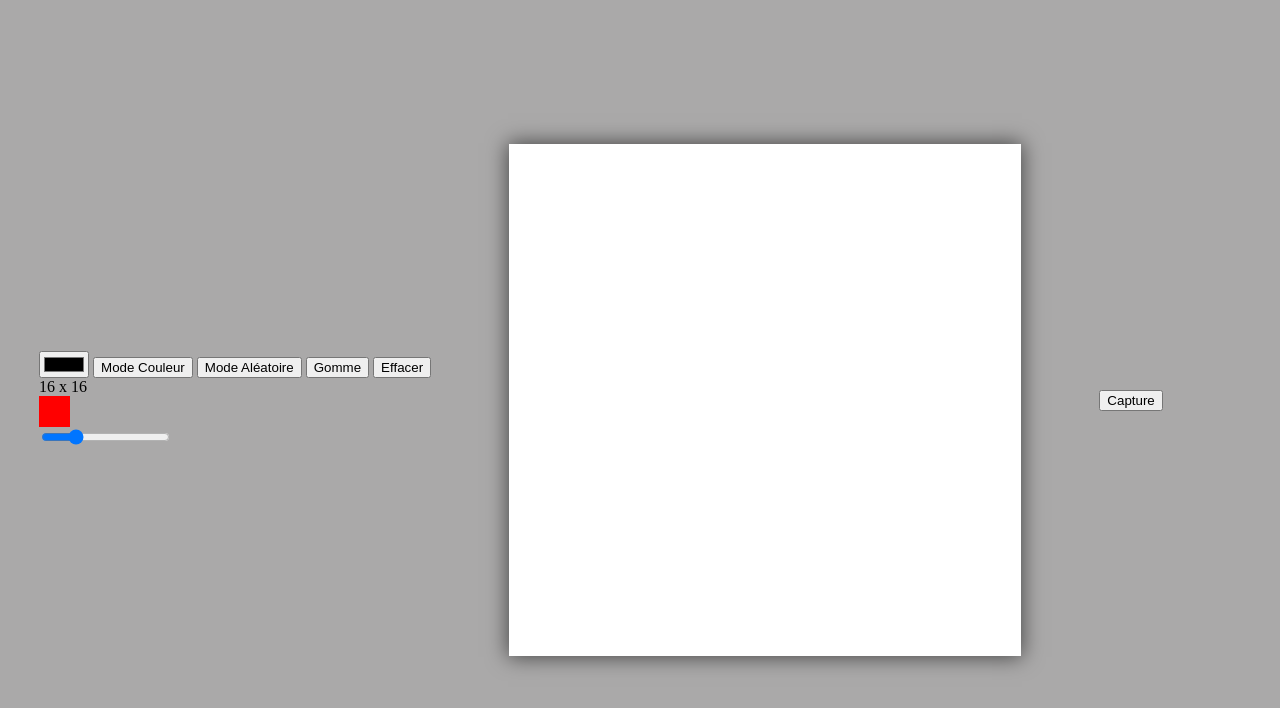
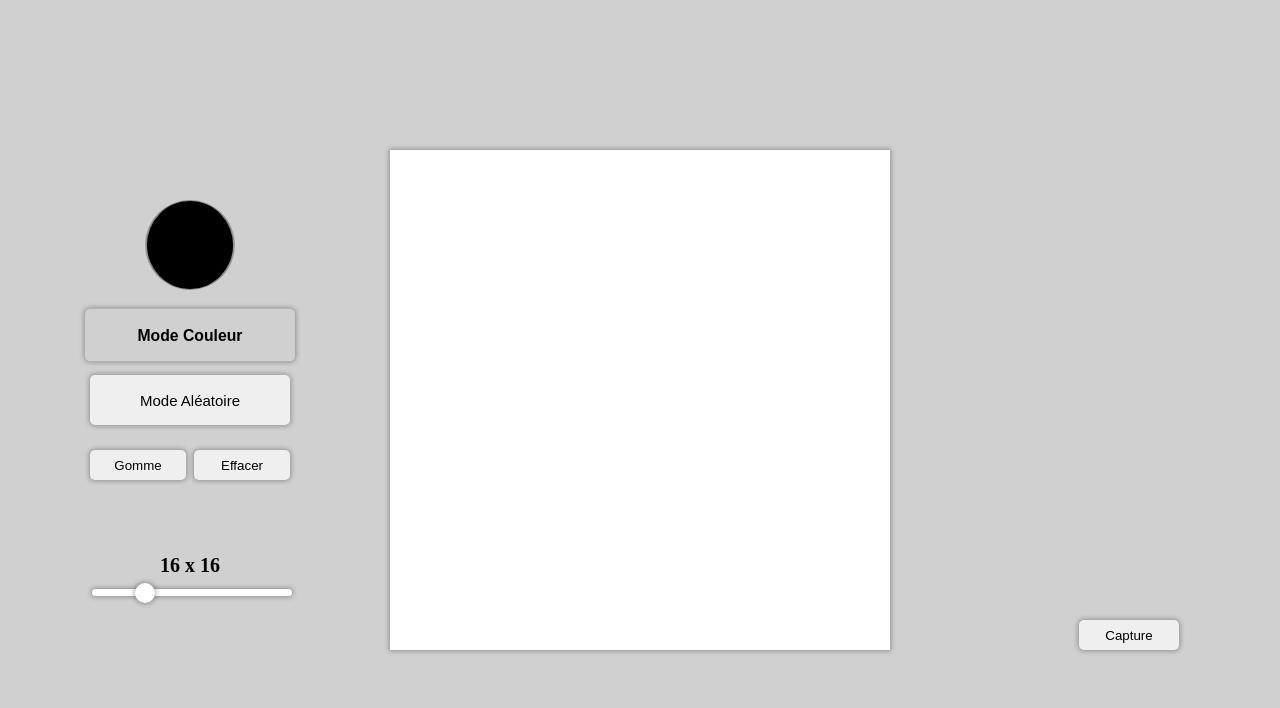
Before and after one commit to Achassqt/odin_etch-a-sketch, a plain HTML site: page index.html in a window 1280 px wide. Drawn offline with nearby package versions, Linux system fonts and the light colour scheme.

Commit message:
add style

```diff
--- a/index.html
+++ b/index.html
@@ -8,20 +8,34 @@
     <title>Document</title>
   </head>
   <body>
-    <div>
+    <main>
+      <section class="options-wrapper">
+        <div class="options">
           <input id="color-picker" type="color" value="#000000" />
-      <button id="color-btn">Mode Couleur</button>
+          <div class="mode">
+            <button id="color-btn" class="active-btn">Mode Couleur</button>
             <button id="random_color-btn">Mode Aléatoire</button>
+          </div>
+          <div class="clean-color">
             <button id="eraser-btn">Gomme</button>
             <button id="clear-btn">Effacer</button>
+          </div>
+          <div class="size">
             <div id="size-display">16 x 16</div>
             <!-- ajouter preview pixel -->
-      <div id="pixel-preview" class="pixel-preview"></div>
+            <!-- <div id="pixel-preview" class="pixel-preview"></div> -->
             <input id="size-range" type="range" value="16" min="1" max="64" />
           </div>
+        </div>
+      </section>
       <div id="grid" class="grid"></div>
-    <button id="capture-btn" onclick="capture()">Capture</button>
+      <section class="capture-wrapper">
+        <div class="capture">
+          <button id="capture-btn">Capture</button>
           <div id="output"></div>
+        </div>
+      </section>
+    </main>
   </body>
   <script type="module" src="index.js"></script>
   <!-- Include from the CDN -->
@@ -29,13 +43,17 @@
 
   <!-- Include locally otherwise -->
   <!-- <script src='html2canvas.js'></script> -->
-  <script>
+  <!-- <script>
     function capture() {
       let grid = document.getElementById("grid");
 
       html2canvas(grid).then(function (canvas) {
-        document.getElementById("output").appendChild(canvas);
+        const output = document.getElementById("output");
+        canvas.style.height = "100px";
+        canvas.style.width = "100px";
+        output.appendChild(canvas);
+        output.scrollTop = output.scrollHeight;
       });
     }
-  </script>
+  </script> -->
 </html>
--- a/index.js
+++ b/index.js
@@ -18,9 +18,15 @@ const pixelPreview = document.getElementById("pixel-preview");
 
 clearBtn.onclick = () => clearGrid();
 colorPicker.oninput = (e) => setCurrentColor(e.target.value);
-colorBtn.onclick = () => setCurrentmode("color");
-eraserBtn.onclick = () => setCurrentmode("eraser");
-randomColorBtn.onclick = () => setCurrentmode("random");
+colorBtn.onclick = () => {
+  setCurrentmode("color");
+};
+eraserBtn.onclick = () => {
+  setCurrentmode("eraser");
+};
+randomColorBtn.onclick = () => {
+  setCurrentmode("random");
+};
 sizeRange.onchange = (e) => updateSize(e.target.value);
 sizeRange.onmousemove = (e) => updateSizeDisplay(e.target.value);
 sizeRange.onclick = (e) => updateSizeDisplay(e.target.value);
@@ -30,6 +36,7 @@ function setCurrentColor(newColor) {
 }
 
 function setCurrentmode(newMode) {
+  activateButton(newMode);
   currentMode = newMode;
 }
 
@@ -38,10 +45,13 @@ function setCurrentSize(newSize) {
 }
 
 function setupGrid(size) {
-  let pixelSize = Math.floor(500 / size) + 1;
+  // let pixelSize = Math.floor(500 / size) + 1;
 
-  grid.style.gridTemplateRows = `repeat(${size}, ${pixelSize}px)`;
-  grid.style.gridTemplateColumns = `repeat(${size}, ${pixelSize}px)`;
+  // grid.style.gridTemplateRows = `repeat(${size}, ${pixelSize}px)`;
+  // grid.style.gridTemplateColumns = `repeat(${size}, ${pixelSize}px)`;
+
+  grid.style.gridTemplateRows = `repeat(${size}, 1fr`;
+  grid.style.gridTemplateColumns = `repeat(${size}, 1fr`;
 
   for (let i = 0; i < `${size}` * `${size}`; i++) {
     const pixel = document.createElement("div");
@@ -113,28 +123,53 @@ function clearGrid() {
 }
 
 function updateSize(size) {
+  // capture();
   setCurrentSize(size);
   clearGrid();
 }
 
 function updateSizeDisplay(size) {
   sizeDisplay.innerHTML = `${size} x ${size}`;
-  pixelPreview.style.width = `calc(500px / ${size})`;
-  pixelPreview.style.height = `calc(500px / ${size})`;
+  // pixelPreview.style.width = `calc(500px / ${size})`;
+  // pixelPreview.style.height = `calc(500px / ${size})`;
 }
 
-// const captureBtn = document.getElementById("capture-btn");
+const captureBtn = document.getElementById("capture-btn");
 
-// function capture() {
-//   html2canvas(grid).then(function (canvas) {
-//     document.getElementById("output").appendChild(canvas);
-//   });
-// }
+captureBtn.addEventListener("click", capture);
 
-// captureBtn.addEventListener("click", capture);
+function capture() {
+  let grid = document.getElementById("grid");
+
+  html2canvas(grid).then(function (canvas) {
+    const output = document.getElementById("output");
+    canvas.style.height = "100px";
+    canvas.style.width = "100px";
+    output.appendChild(canvas);
+    output.scrollTop = output.scrollHeight;
+  });
+}
+
+function activateButton(newMode) {
+  if (currentMode === "random") {
+    randomColorBtn.classList.remove("active-btn");
+  } else if (currentMode === "color") {
+    colorBtn.classList.remove("active-btn");
+  } else if (currentMode === "eraser") {
+    eraserBtn.classList.remove("active-btn");
+  }
+
+  if (newMode === "random") {
+    randomColorBtn.classList.add("active-btn");
+  } else if (newMode === "color") {
+    colorBtn.classList.add("active-btn");
+  } else if (newMode === "eraser") {
+    eraserBtn.classList.add("active-btn");
+  }
+}
 
 window.onload = () => {
   setupGrid(DEFAULT_SIZE);
-  pixelPreview.style.width = `calc(500px / ${DEFAULT_SIZE})`;
-  pixelPreview.style.height = `calc(500px / ${DEFAULT_SIZE})`;
+  // pixelPreview.style.width = `calc(500px / ${DEFAULT_SIZE})`;
+  // pixelPreview.style.height = `calc(500px / ${DEFAULT_SIZE})`;
 };
--- a/style.css
+++ b/style.css
@@ -1,24 +1,213 @@
 body {
   padding: 0;
   margin: 0;
+  background-color: rgb(208, 208, 208);
+}
+
+button {
+  border: none;
+  border-radius: 5px;
+  /* box-shadow: 0px 0px 20px 1px #00000099; */
+  box-shadow: 0px 0px 5px 1px #00000050;
+  cursor: pointer;
+}
+
+button:active {
+  background-color: rgb(208, 208, 208);
+}
+
+.active-btn {
+  transform: scale(1.05);
+  background-color: rgb(208, 208, 208);
+  font-weight: bold;
+}
+
+button:hover {
+  transform: scale(1.05);
+}
+
+main {
   display: flex;
-  justify-content: space-around;
   align-items: center;
+  justify-content: space-between;
+  width: 1100px;
   height: 100vh;
-  background-color: rgb(170, 169, 169);
+  margin: auto;
+}
+
+.options-wrapper {
+  flex: 1;
+  height: 400px;
+}
+
+.options {
+  display: flex;
+  flex-direction: column;
+  align-items: center;
+  width: 200px;
+  height: 100%;
+}
+
+input[type="color"] {
+  /* -webkit-appearance: none; */
+  /* padding: 0; */
+  width: 90px;
+  height: 90px;
+  border-radius: 50%;
+  border: none;
+  background-color: inherit;
+}
+
+input[type="color"]::-webkit-color-swatch-wrapper {
+  padding: 0;
+}
+
+input[type="color"]::-webkit-color-swatch {
+  border-radius: 50%;
+  border: none;
+  box-shadow: 0px 0px 5px 1px #00000099;
+}
+
+.mode {
+  display: flex;
+  flex-direction: column;
+  width: 100%;
+  margin-top: 20px;
+}
+
+.mode > button {
+  height: 50px;
+  /* border: none; */
+  /* border-radius: 5px; */
+  margin-bottom: 15px;
+  /* box-shadow: 0px 0px 20px 1px #00000099; */
+  font-size: 15px;
+}
+
+.clean-color {
+  display: flex;
+  justify-content: space-between;
+  width: 100%;
+  margin-top: 10px;
+}
+
+.clean-color > button {
+  width: 48%;
+  /* border: none; */
+  /* border-radius: 5px; */
+  height: 30px;
+  /* box-shadow: 0px 0px 20px 1px #00000099; */
 }
 
 .grid {
   display: grid;
-  /* width: 500px;
-  height: 500px; */
+  width: 500px;
+  height: 500px;
   background-color: white;
-  box-shadow: 0px 0px 20px 1px #00000099;
   user-select: none;
+  box-shadow: 0px 0px 5px 1px #00000050;
 }
 
-.pixel-preview {
+.size {
+  margin-top: auto;
+  align-self: flex-start;
+  width: 100%;
+}
+
+.size > div:first-child {
+  font-size: 20px;
+  font-weight: bold;
+  text-align: center;
+  margin-bottom: 5px;
+}
+
+input[type="range"] {
+  -webkit-appearance: none;
+  width: 100%;
+  height: 7px;
+  /* background: rgba(255, 255, 255, 0.6); */
+  border-radius: 5px;
+  /* background-image: linear-gradient(#ff4500, #ff4500); */
+  box-shadow: 0px 0px 5px 1px #00000050;
+
+  /* background-size: 100%; */
+  /* background-repeat: no-repeat; */
+}
+
+input[type="range"]::-webkit-slider-thumb {
+  -webkit-appearance: none;
+  height: 20px;
+  width: 20px;
+  border-radius: 50%;
+  background: white;
+  /* cursor: ew-resize; */
+  box-shadow: 0px 0px 5px 1px #00000050;
+}
+
+/* input[type="range"]::-webkit-slider-runnable-track {
+  -webkit-appearance: none;
+  box-shadow: none;
+  border: none;
+  background: transparent;
+} */
+
+/* .pixel-preview {
   background-color: red;
-  /* height: 16px;
-  width: 16px; */
+  height: 16px;
+  width: 16px;
+} */
+
+.capture-wrapper {
+  flex: 1;
+  height: 500px;
+  display: flex;
+  justify-content: flex-end;
+  /* align-items: flex-end; */
 }
+
+.capture {
+  display: flex;
+  align-items: flex-start;
+  flex-direction: column-reverse;
+  /* align-items: center; */
+  /* margin-top: auto;
+  margin-left: auto; */
+}
+
+.capture > button {
+  min-height: 30px;
+  width: 100px;
+  margin-right: 11px;
+  margin-top: 15px;
+}
+
+#output {
+  display: flex;
+  flex-direction: column;
+  overflow-y: scroll;
+  scrollbar-width: 6px;
+  /* scrollbar-color: blue; */
+}
+
+#output::-webkit-scrollbar {
+  width: 6px;
+}
+
+#output::-webkit-scrollbar-track {
+  background: inherit;
+}
+
+#output::-webkit-scrollbar-thumb {
+  background-color: white;
+  border-radius: 20px;
+  border: 1px solid #00000070;
+}
+
+#output > canvas {
+  margin-top: 10px;
+  margin-right: 5px;
+}
+
+#output > canvas:first-child {
+  margin-top: 0;
+}
```
Lines whose indentation alone changed are shown as unchanged.
